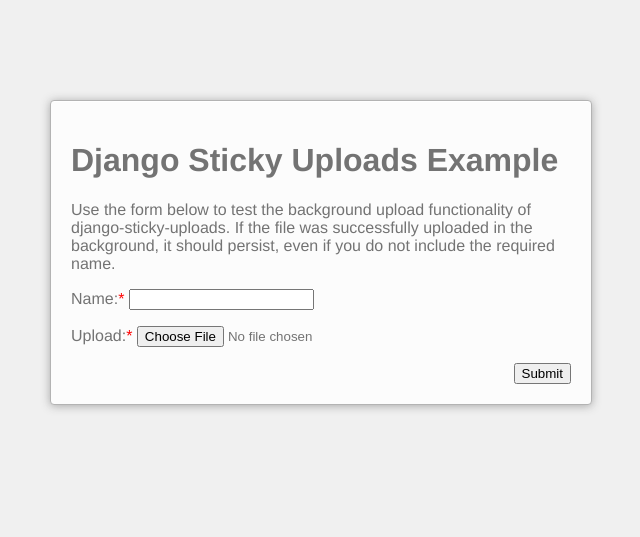
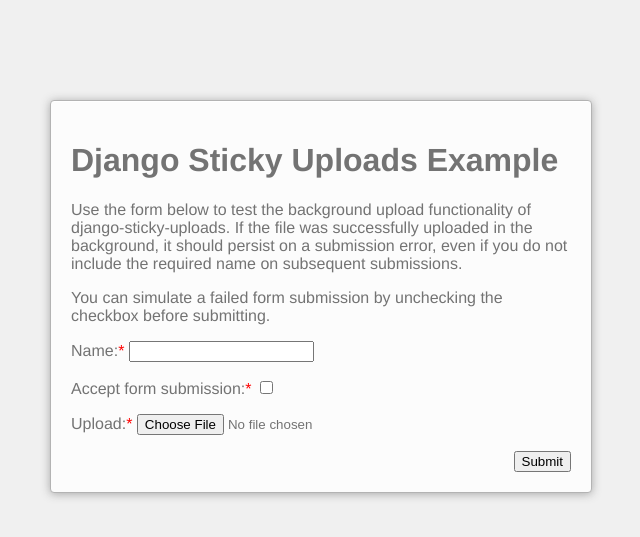
Before and after one commit to caktus/django-sticky-uploads, a Django app: page / in a window 1280 px wide. Shown: the top 537 px of the page, without its empty margins (319-959 px from the left). Run offline with Django 3.2, Linux system fonts and the light colour scheme; the visitor is signed in with stand-in values (Sample User, id 1); some libraries are stand-ins or nearby versions.

Commit message:
Get the example to actually work

```diff
--- a/example/main/forms.py
+++ b/example/main/forms.py
@@ -1,6 +1,7 @@
 from __future__ import unicode_literals
 
 from django import forms
+from django.core.exceptions import ValidationError
 
 from stickyuploads.widgets import StickyUploadWidget
 
@@ -8,10 +9,22 @@
 
 
 class SavedUploadForm(forms.ModelForm):
+    use_required_attribute = False
+
+    # Allow user to choose whether the submission works or not.
+    accept_submission = forms.BooleanField(
+        widget=forms.CheckboxInput,
+        label="Accept form submission",
+        required=False,
+    )
 
     class Meta:
         model = SavedUpload
-        fields = ('name', 'upload', )
+        fields = ('name', 'accept_submission', 'upload', )
         widgets = {
             'upload': StickyUploadWidget
         }
+
+    def clean_accept_submission(self):
+        if not self.cleaned_data.get('accept_submission', False):
+            raise ValidationError("This box must be checked for the form to be valid")
--- a/example/main/templates/base.html
+++ b/example/main/templates/base.html
@@ -12,6 +12,6 @@
         {% endblock %}
     </div>
     <script type="text/javascript" src="http://ajax.googleapis.com/ajax/libs/jquery/1.10.2/jquery.min.js"></script>
-    <script type="text/javascript" src="{% static 'stickyuploads/js/django-uploader.js' %}"></script>
+    {% if form %}{{ form.media }}{% endif %}
 </body>
 </html>
--- a/example/main/templates/index.html
+++ b/example/main/templates/index.html
@@ -4,8 +4,11 @@
     <h1>Django Sticky Uploads Example</h1>
     <p class="description">
         Use the form below to test the background upload functionality of django-sticky-uploads.
-        If the file was successfully uploaded in the background, it should persist, even if you do not
-        include the required name.
+        If the file was successfully uploaded in the background, it should persist on a submission
+        error, even if you do not include the required name on subsequent submissions.
+    </p>
+    <p>
+      You can simulate a failed form submission by unchecking the checkbox before submitting.
     </p>
     {% if messages %}
         {% for message in messages %}
--- a/example/main/views.py
+++ b/example/main/views.py
@@ -1,6 +1,5 @@
 from __future__ import unicode_literals
 
-from django import forms
 from django.contrib import messages
 from django.contrib.auth.decorators import login_required
 from django.shortcuts import render, redirect
--- a/stickyuploads/static/stickyuploads/js/django-uploader.js
+++ b/stickyuploads/static/stickyuploads/js/django-uploader.js
@@ -183,6 +183,7 @@
             //progress indicator for the uploading file
             var xhr = new XMLHttpRequest(),
                 progressLabel = this.$progress;
+            if (progressLabel !== undefined) {
                 xhr.upload.addEventListener("progress", function (file) {
                     if (file.lengthComputable) {
                         var percentLoaded = Math.round((file.loaded / file.total) * 100);
@@ -190,6 +191,7 @@
                         progressLabel.text(percentLoaded + '%');
                     }
                 });
+            }
             return xhr;
         }
     };
--- a/stickyuploads/templates/sticky_upload_widget.html
+++ /dev/null
@@ -1,4 +0,0 @@
-{% if widget.is_initial %}{{ widget.initial_text }}: {% if widget.value.url != '#' %}<a href="{{ widget.value.url }}">{% endif %}{{ widget.value }}{% if widget.value.url != '#' %}</a>{% endif %}{% if not widget.required %}
-<input type="checkbox" name="{{ widget.checkbox_name }}" id="{{ widget.checkbox_id }}" />
-<label for="{{ widget.checkbox_id }}"> {{ widget.clear_checkbox_label }}</label>{% endif %}<br />
-{{ widget.input_text }}:{% endif %}<input type="{{ widget.type }}" name="{{ widget.name }}"{% include "django/forms/widgets/attrs.html" %} />
--- a/stickyuploads/widgets.py
+++ b/stickyuploads/widgets.py
@@ -11,11 +11,11 @@
 class StickyUploadWidget(forms.ClearableFileInput):
     """Customize file uploader widget to handle AJAX upload and preserve value."""
     # Template name to use with Django 1.11+
-    template_name = 'sticky_upload_widget.html'
+    template_name = 'django/forms/widgets/clearable_file_input.html'
 
     class Media(object):
         js = (
-            'stickyuploads/js/django-uploader.bundle.min.js?v=%s' % __version__,
+            'stickyuploads/js/django-uploader.js',
         )
 
     def __init__(self, *args, **kwargs):
@@ -55,10 +55,11 @@
         attrs = attrs or {}
         attrs.update({'data-upload-url': self.url})
         hidden_name = self.get_hidden_name(name)
+        kwargs = {}
         if django_version >= (1, 11):
-            parent = super(StickyUploadWidget, self).render(name, value, attrs=attrs, renderer=renderer)
-            hidden = forms.HiddenInput().render(hidden_name, location, renderer=renderer)
-        else:
-            parent = super(StickyUploadWidget, self).render(name, value, attrs=attrs)
-            hidden = forms.HiddenInput().render(hidden_name, location)
+            kwargs['renderer'] = renderer
+
+        parent = super(StickyUploadWidget, self).render(name, value, attrs=attrs, **kwargs)
+        hidden = forms.HiddenInput().render(hidden_name, location, **kwargs)
+
         return mark_safe(parent + '\n' + hidden)
```
Also changed, not shown: stickyuploads/compat.py (deleted, +0 -11 lines), stickyuploads/tests/test_views.py (+1 -5 lines), stickyuploads/tests/test_widgets.py (+18 -7 lines). Lines whose indentation alone changed are shown as unchanged.
